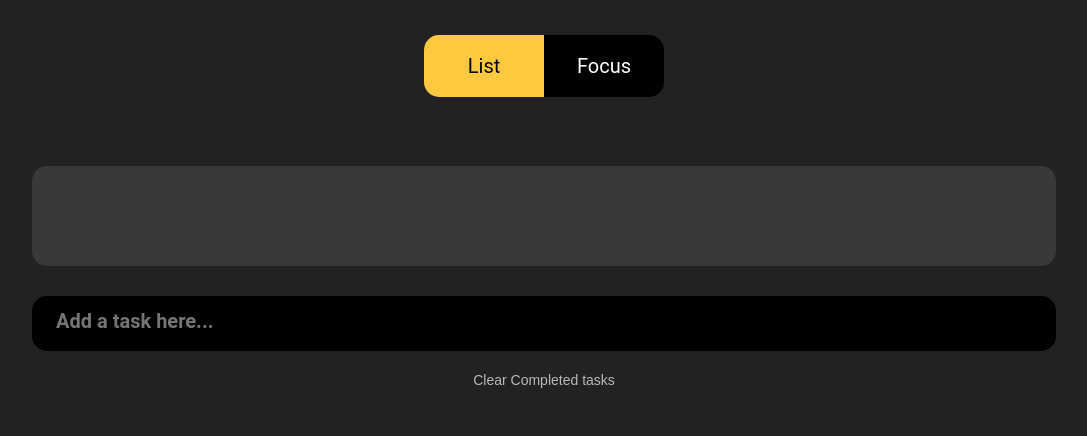
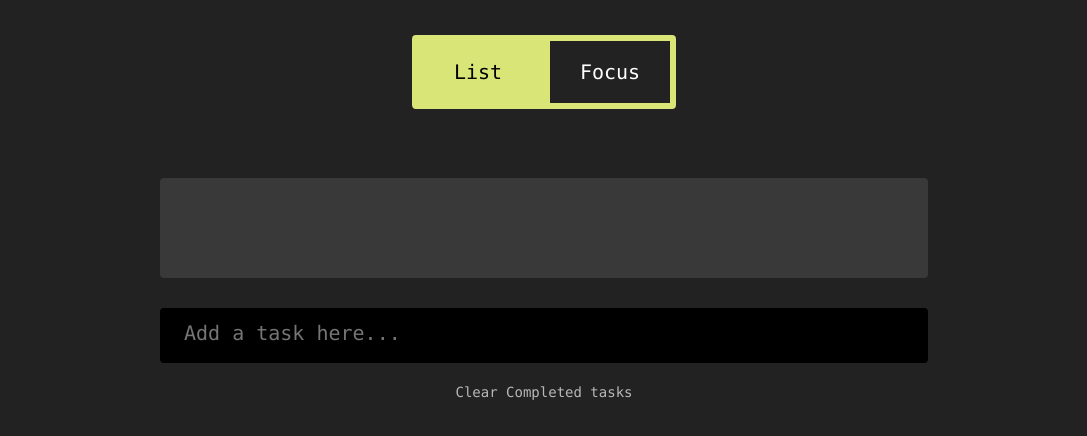
Before and after one commit to YKizou/Todo-React, a React (Create React App) app: page /projects/todo/ in a window 1280 px wide. Shown: the top 436 px of the page, without its empty margins (96-1183 px from the left). Built offline with nearby package versions, Linux system fonts and the light colour scheme; the HTML template or start-up script is replaced by a standard one.

Commit message:
Commit to fix errors

```diff
--- a/src/App.tsx
+++ b/src/App.tsx
@@ -23,15 +23,13 @@ const Layout = styled.div`
   display: flex;
   flex-direction: column;
   padding : 35px;
+`
 
 
-`
 
 const Nav = styled.nav`
   display: flex;
   margin-bottom: 45px;
-
-
 `
 
 
@@ -39,27 +37,31 @@ const TabButton = styled(NavLink)`
   width:120px;
   height: 62px;
   color : #fff;
-  background: #000;
+  border: solid 0.3em;
+  border-color: #D9E577;
+
   display: flex;
   align-items: center;
   justify-content: center;
   text-decoration: none;
 
   &:first-child {
-    border-top-left-radius: 15px;
-    border-bottom-left-radius: 15px;
+  border-top-left-radius: 0.25rem;
+  border-bottom-left-radius: 0.25rem;
   }
 
   &:last-child {
-    border-top-right-radius: 15px;
-    border-bottom-right-radius: 15px;
+    border-top-right-radius: 0.25rem;
+    border-bottom-right-radius: 0.25rem;
   }
 
   &.active {
-      background: ${colors.primary};
+      background: ${colors.yellow_kizou};
       color: #000
   }
 `
+
+
 
 function App() {
   const [tasks, setTasks] = useLocalStorage<Task[]>('tasks',[]);
@@ -74,8 +76,8 @@ function App() {
         <TaskContext.Provider value={[tasks, setTasks]}>
             <Layout>
               <Nav>
-              <TabButton to="/">List</TabButton>
-              <TabButton to="/focus">Focus</TabButton>
+                <TabButton to="/"><code>List</code></TabButton>
+                <TabButton to="/focus"><code>Focus</code></TabButton>
               </Nav>
               <br />
 
--- a/src/hooks/use-local-storage.ts
+++ b/src/hooks/use-local-storage.ts
@@ -1,9 +1,12 @@
 import { useEffect, useState } from 'react';
 
-const useLocalStorage = <TState>(key: string, newState: TState) => {
+const useLocalStorage = <TState>(key: string, newState: TState ) => {
   const [state, setState] = useState<TState>(() => {
-    const stateStr = window.localStorage.getItem(key);
-    return stateStr ? (JSON.parse(stateStr) as TState) : newState;
+    let stateStr = window.localStorage.getItem(key);
+    if (stateStr=='undefined') {
+      stateStr = '[]';
+    }
+    return stateStr ? (JSON.parse(stateStr) as TState) : newState
   });
 
   useEffect(() => {
--- a/src/screens/FocusScreen.tsx
+++ b/src/screens/FocusScreen.tsx
@@ -13,7 +13,8 @@ const Container = styled.div`
     flex-direction: column;
     align-items: stretch;
     justify-content: center;
-    width:80vw;
+    width:100vw;
+    height: 100xh;
 `
 
 const FocusedTask = styled.div`
@@ -28,7 +29,7 @@ const FocusedTask = styled.div`
 `
 
 const CompleteTask = styled.button`
-    background: ${colors.primary};
+    background: ${colors.yellow_kizou};
     border: none;
     padding: 20px;
     border-radius: 15px;
@@ -53,9 +54,9 @@ const FocusScreen: React.FC<Props> = () => {
 
     return focusedTask ?
         <Container>
-          <FocusedTask>{focusedTask.label}</FocusedTask>
-          <CompleteTask onClick={() => updateTaskCompletion(focusedTask.id, true)}>Complete Task</CompleteTask>
-          <TextButton onClick={() => shuffleFocusedTask()}> Give me another Task</TextButton>
+          <FocusedTask><code>{focusedTask.label}</code></FocusedTask>
+          <CompleteTask onClick={() => updateTaskCompletion(focusedTask.id, true)}><code>Complete Task</code></CompleteTask>
+          <TextButton onClick={() => shuffleFocusedTask()}><code>Give me another Task</code></TextButton>
 
         </Container>
     : <div>No tasks.</div>
--- a/src/screens/ListScreen.tsx
+++ b/src/screens/ListScreen.tsx
@@ -14,13 +14,13 @@ const Container = styled.div`
     flex-direction: column;
     align-items: stretch;
     justify-content: center;
-    width:80vw;
+    width:60vw;
 `
 
 
 const List = styled.div`
     background: rgba(255,255, 255, 0.1);
-    border-radius: 15px;
+    border-radius: 0.25rem;
     margin-bottom: 30px;
     padding: 50px 20px;
 `
@@ -47,17 +47,18 @@ const Input = styled.input`
     background: #000;
     border: none;
     padding: 20px 24px;
-    border-radius: 15px;
+    border-radius: 0.25rem;
     color: #fff;
     margin-bottom: 20px;
     ::placeholder,
     ::-webkit-input-placeholder {
       font-size: 20px;
-      font-weight: bold;
+      font-family: "Lucida Console","Courier New", monospac;
     }
     :-ms-input-placeholder {
       font-size: 20px;
       font-weight: bold;
+      font-family: "Lucida Console","Courier New", monospac;
     }
 `
 
@@ -102,7 +103,7 @@ const ListScreen: React.FC<Props> = () => {
                 {tasks.map((task) => (
                     <ListItem key={task.id}>
                         <Label>
-                            <input type="checkbox" checked={task.isComplete} onChange={handleCompleteChange(task)} />{task.label}
+                            <input type="checkbox" checked={task.isComplete} onChange={handleCompleteChange(task)} /><code>{task.label}</code>
                         </Label>
                         <DeleteTask onClick={handleTaskDelete(task)}>
                            <DeleteIcon />
@@ -114,7 +115,7 @@ const ListScreen: React.FC<Props> = () => {
             <Input value={newTaskLabel}
             onChange={handleNewTaskLabelChange}
             onKeyPress={handleNewTaskKeyChange} placeholder="Add a task here..."/>
-            <TextButton onClick={handleClearCompleted}>Clear Completed tasks</TextButton>
+            <TextButton onClick={handleClearCompleted}><code>Clear Completed tasks</code></TextButton>
 
         </Container>
     )
--- a/src/styles.ts
+++ b/src/styles.ts
@@ -2,7 +2,7 @@ import styled, { createGlobalStyle } from "styled-components";
 
 
 export const colors = {
-  primary : "#FFC93F",
+  yellow_kizou : "#D9E577",
 };
 
 export const GlobalStyle = createGlobalStyle`
```
Lines whose indentation alone changed are shown as unchanged.
